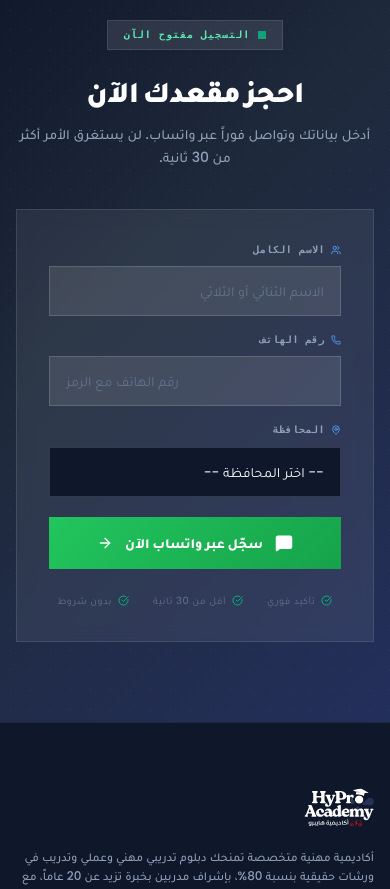
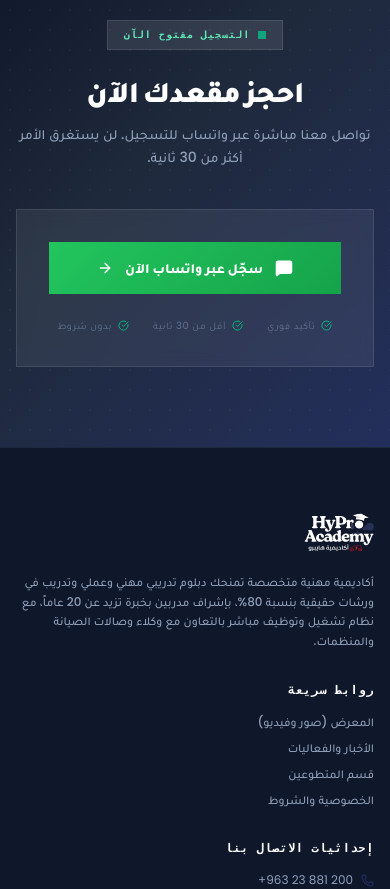
Before and after one commit to AlioM46/hypro-acadmey, a React (Vite) app: page / in a window 390 px wide. Shown: the part 10720-11609 px from the top of the page. Built offline with nearby package versions, Linux system fonts and the light colour scheme.

Commit message:
feat: remove quick register inputs, keeping only whatsapp registration button, and enhance navigation link responsiveness

```diff
--- a/src/components/home/QuickRegister.tsx
+++ b/src/components/home/QuickRegister.tsx
@@ -1,47 +1,15 @@
-import React, { useState } from 'react';
-import { Users, Phone, MapPin, MessageSquare, ArrowRight, CheckCircle } from 'lucide-react';
+import React from 'react';
+import { MessageSquare, ArrowRight, CheckCircle } from 'lucide-react';
 import { useTranslation } from '../../hooks/useTranslation';
 
 export default function QuickRegister() {
   const { lang, t } = useTranslation();
 
-  const [quickRegName, setQuickRegName] = useState('');
-  const [quickRegPhone, setQuickRegPhone] = useState('');
-  const [quickRegGov, setQuickRegGov] = useState('');
-  const [isSending, setIsSending] = useState(false);
-
-  const handleQuickRegister = async (e: React.FormEvent) => {
+  const handleQuickRegister = (e: React.FormEvent) => {
     e.preventDefault();
-    if (!quickRegName || !quickRegPhone || !quickRegGov) {
-      alert(lang === 'en' ? 'Please fill in all fields.' : 'يرجى ملء جميع الحقول.');
-      return;
-    }
-
-    setIsSending(true);
-    try {
-      await fetch('/api/send', {
-        method: 'POST',
-        headers: {
-          'Content-Type': 'application/json'
-        },
-        body: JSON.stringify({
-          formType: 'quick',
-          formData: {
-            name: quickRegName,
-            phone: quickRegPhone,
-            city: quickRegGov
-          }
-        })
-      });
-    } catch (err) {
-      console.error('Email submission error:', err);
-    } finally {
-      setIsSending(false);
-    }
-
     const message = lang === 'en'
-      ? `Hello Hypro Academy, I would like to register:\nName: ${quickRegName}\nPhone: ${quickRegPhone}\nGovernorate: ${quickRegGov}`
-      : `مرحباً أكاديمية هايبـرو، أود التسجيل:\nالاسم: ${quickRegName}\nالهاتف: ${quickRegPhone}\nالمحافظة: ${quickRegGov}`;
+      ? `Hello Hypro Academy, I would like to register and get more information about your courses.`
+      : `مرحباً أكاديمية هايبـرو، أود الاستفسار والتسجيل في برامجكم التدريبية.`;
     const whatsappUrl = `https://wa.me/963955408202?text=${encodeURIComponent(message)}`;
     window.open(whatsappUrl, '_blank');
   };
@@ -65,86 +33,27 @@ export default function QuickRegister() {
         </h3>
         <p className="text-slate-400 text-sm sm:text-base leading-relaxed font-medium max-w-xl mx-auto mb-10">
           {lang === 'en'
-            ? 'Fill in your details and connect instantly via WhatsApp. It takes less than 30 seconds.'
-            : 'أدخل بياناتك وتواصل فوراً عبر واتساب. لن يستغرق الأمر أكثر من 30 ثانية.'}
+            ? 'Connect with us instantly via WhatsApp to register. It takes less than 30 seconds.'
+            : 'تواصل معنا مباشرة عبر واتساب للتسجيل. لن يستغرق الأمر أكثر من 30 ثانية.'}
         </p>
 
         {/* Form Card */}
-        <div className="bg-white/[0.07] backdrop-blur-sm border border-white/10 p-8 sm:p-10">
+        <div className="bg-white/[0.07] backdrop-blur-sm border border-white/10 p-8 sm:p-10 max-w-xl mx-auto">
           <form onSubmit={handleQuickRegister} className="space-y-5">
-            <div className="grid grid-cols-1 sm:grid-cols-3 gap-4">
-              {/* Name */}
-              <div className="space-y-2 text-start">
-                <label className="text-[10px] font-bold text-slate-400 uppercase font-mono tracking-wider flex items-center gap-1.5">
-                  <Users size={10} className="text-blue-400" />
-                  {t('fullNameLabel')}
-                </label>
-                <input
-                  type="text"
-                  required
-                  value={quickRegName}
-                  onChange={(e) => setQuickRegName(e.target.value)}
-                  placeholder={lang === 'en' ? 'Your full name' : 'الاسم الثنائي أو الثلاثي'}
-                  className="w-full bg-white/10 border border-white/15 text-white text-sm px-4 py-3.5 placeholder-slate-500 focus:outline-none focus:border-blue-400 focus:bg-white/[0.12] transition-all h-[50px]"
-                />
-              </div>
-              {/* Phone */}
-              <div className="space-y-2 text-start">
-                <label className="text-[10px] font-bold text-slate-400 uppercase font-mono tracking-wider flex items-center gap-1.5">
-                  <Phone size={10} className="text-blue-400" />
-                  {t('phoneLabel')}
-                </label>
-                <input
-                  type="tel"
-                  required
-                  value={quickRegPhone}
-                  onChange={(e) => setQuickRegPhone(e.target.value)}
-                  placeholder={lang === 'en' ? '+963 XXX XXX XXX' : 'رقم الهاتف مع الرمز'}
-                  className="w-full bg-white/10 border border-white/15 text-white text-sm px-4 py-3.5 placeholder-slate-500 focus:outline-none focus:border-blue-400 focus:bg-white/[0.12] transition-all h-[50px] text-start"
-                  dir="ltr"
-                />
-              </div>
-              {/* Governorate */}
-              <div className="space-y-2 text-start">
-                <label className="text-[10px] font-bold text-slate-400 uppercase font-mono tracking-wider flex items-center gap-1.5">
-                  <MapPin size={10} className="text-blue-400" />
-                  {t('govLabel')}
-                </label>
-                <select
-                  required
-                  value={quickRegGov}
-                  onChange={(e) => setQuickRegGov(e.target.value)}
-                  className="w-full bg-slate-900 border border-white/15 text-white text-sm px-4 py-3 cursor-pointer focus:outline-none focus:border-blue-400 focus:bg-slate-800 transition-all h-[50px] appearance-none"
-                  style={{ colorScheme: 'dark' }}
-                >
-                  <option value="" className="bg-slate-900 text-slate-400">-- {lang === 'en' ? 'Select Governorate' : 'اختر المحافظة'} --</option>
-                  {(lang === 'en'
-                    ? ['Idlib', 'Aleppo', 'Hama', 'Latakia', 'Tartus', 'Damascus', 'Rif Dimashq', 'Homs', 'Daraa', 'As-Suwayda', 'Quneitra', 'Deir ez-Zor', 'Raqqa', 'Al-Hasakah']
-                    : ['إدلب', 'حلب', 'حماة', 'اللاذقية', 'طرطوس', 'دمشق', 'ريف دمشق', 'حمص', 'درعا', 'السويداء', 'القنيطرة', 'دير الزور', 'الرقة', 'الحسكة']
-                  ).map((city, idx) => (
-                    <option key={idx} value={city} className="bg-slate-900 text-white">
-                      {city}
-                    </option>
-                  ))}
-                </select>
-              </div>
-            </div>
-
             {/* WhatsApp CTA */}
             <button
               type="submit"
-              disabled={isSending}
-              className={`w-full text-white font-extrabold text-sm sm:text-base py-4 sm:py-5 flex items-center justify-center gap-3 transition-all border-none ${isSending ? 'opacity-50 cursor-not-allowed' : 'cursor-pointer'}`}
-              style={{ background: isSending ? '#94a3b8' : 'linear-gradient(135deg, #22c55e 0%, #16a34a 100%)' }}
+              className="w-full text-white font-extrabold text-sm sm:text-base py-4 sm:py-5 flex items-center justify-center gap-3 transition-all border-none cursor-pointer"
+              style={{ background: 'linear-gradient(135deg, #22c55e 0%, #16a34a 100%)' }}
               onMouseEnter={(e) => {
-                if (!isSending) e.currentTarget.style.background = 'linear-gradient(135deg, #16a34a 0%, #15803d 100%)';
+                e.currentTarget.style.background = 'linear-gradient(135deg, #16a34a 0%, #15803d 100%)';
               }}
               onMouseLeave={(e) => {
-                if (!isSending) e.currentTarget.style.background = 'linear-gradient(135deg, #22c55e 0%, #16a34a 100%)';
+                e.currentTarget.style.background = 'linear-gradient(135deg, #22c55e 0%, #16a34a 100%)';
               }}
             >
               <MessageSquare size={18} className="fill-white" />
-              <span>{isSending ? (lang === 'en' ? 'Sending...' : 'جاري الإرسال...') : (lang === 'en' ? 'Register via WhatsApp Now' : 'سجّل عبر واتساب الآن')}</span>
+              <span>{lang === 'en' ? 'Register via WhatsApp Now' : 'سجّل عبر واتساب الآن'}</span>
               <ArrowRight size={16} />
             </button>
           </form>
--- a/src/components/layout/Header.tsx
+++ b/src/components/layout/Header.tsx
@@ -58,7 +58,7 @@ export default function Header({
   ];
 
   const renderDesktopNav = () => (
-    <nav className="hidden lg:flex items-center gap-6 text-xs font-black uppercase tracking-wider">
+    <nav className="hidden lg:flex items-center lg:gap-3 xl:gap-6 lg:text-[10px] xl:text-xs font-black uppercase tracking-wider">
       {navItems.map((item) => {
         if (item.type === 'link') {
           const isActive = currentPage === item.id;
```
